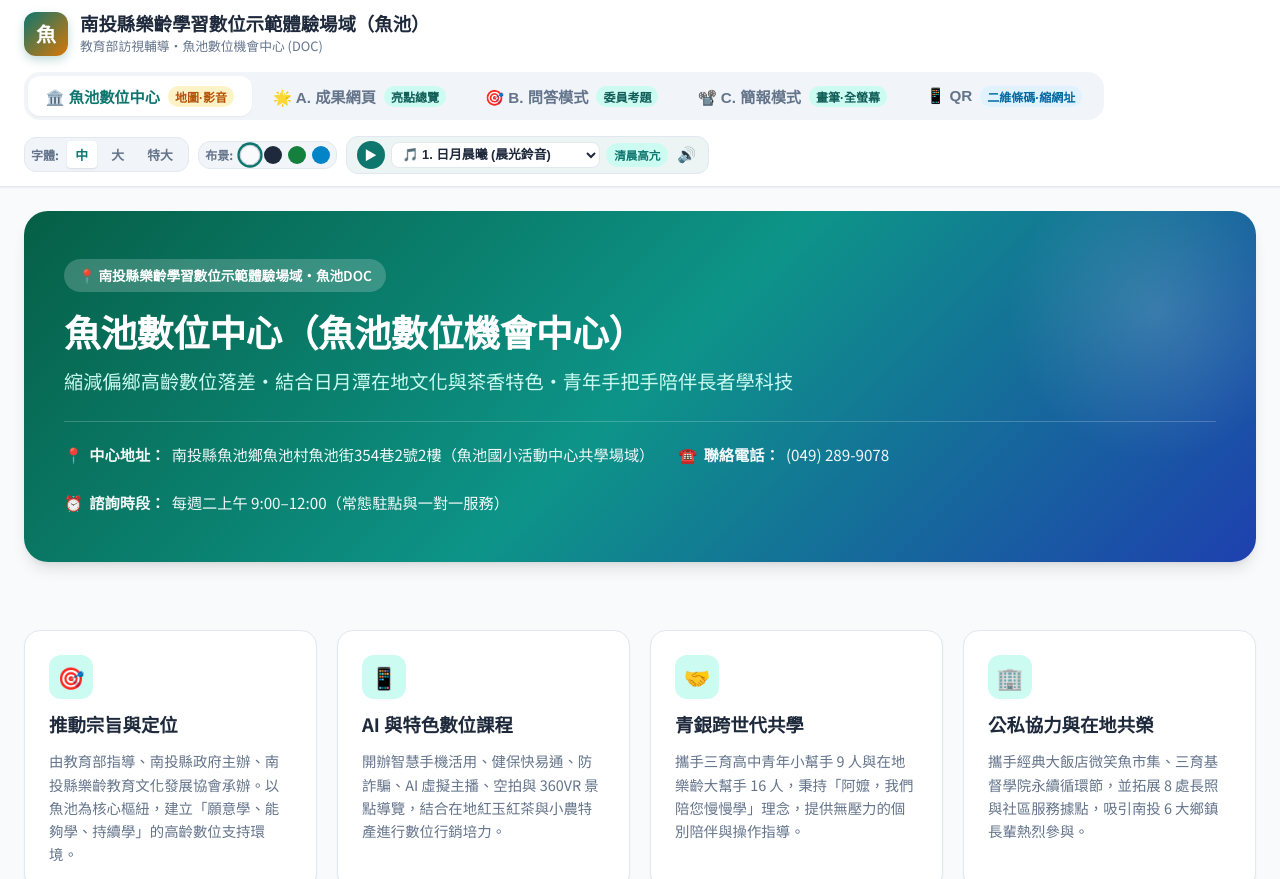
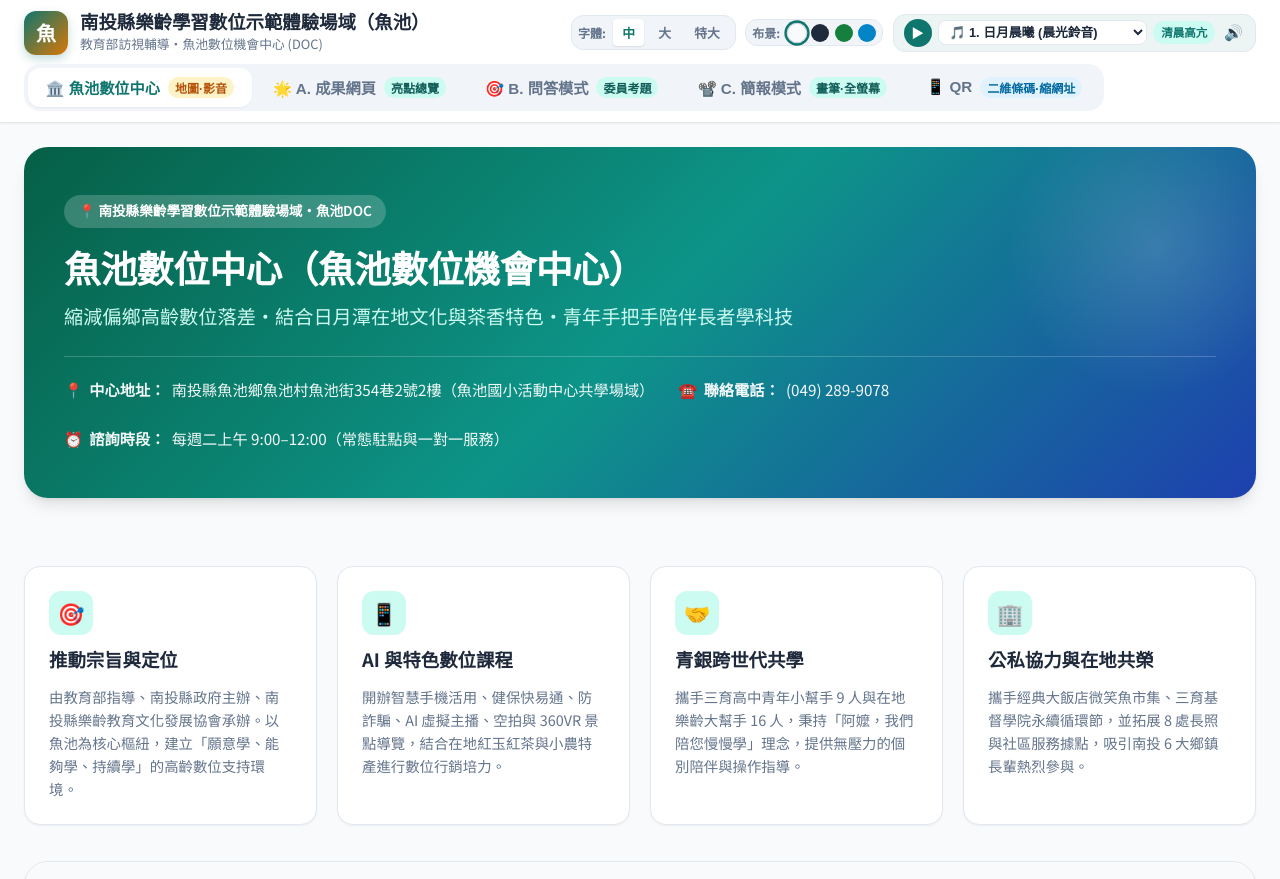
Before and after one commit to yaoshuchin/1151114-yuchi-elderly-digital, a plain HTML site: page index.html in a window 1280 px wide. Shown: the top 879 px of the page. Drawn offline with Linux system fonts and the light colour scheme.

Commit message:
feat: 將字體、布景與水晶音樂工具列移至網頁右上方空白處 (Header Tools to Top-Right)

```diff
--- a/index.html
+++ b/index.html
@@ -15,6 +15,9 @@
   <!-- ================= 頂部全域導覽列 ================= -->
   <header class="site-header">
     <div class="header-container">
+
+      <!-- 頂部列：左側為品牌識別與標題，右上方為字體/布景/音樂工具列 -->
+      <div class="header-top-row">
         <!-- 品牌標誌與標題 -->
         <div class="brand-wrapper" id="brandLogoNav" title="點擊返回魚池數位中心首頁">
           <div class="brand-logo-badge">魚</div>
@@ -24,33 +27,8 @@
           </div>
         </div>
 
-      <!-- 四大核心功能分頁導覽按鈕 -->
-      <nav class="mode-nav-tabs" role="tablist">
-        <button class="mode-tab-btn active" data-mode="modeCenter" role="tab" id="tabModeCenter">
-          <span>🏛️ 魚池數位中心</span>
-          <span class="badge-pill" style="background:#fef3c7; color:#b45309;">地圖·影音</span>
-        </button>
-        <button class="mode-tab-btn" data-mode="modeA" role="tab" id="tabModeA">
-          <span>🌟 A. 成果網頁</span>
-          <span class="badge-pill">亮點總覽</span>
-        </button>
-        <button class="mode-tab-btn" data-mode="modeB" role="tab" id="tabModeB">
-          <span>🎯 B. 問答模式</span>
-          <span class="badge-pill">委員考題</span>
-        </button>
-        <button class="mode-tab-btn" data-mode="modeC" role="tab" id="tabModeC">
-          <span>📽️ C. 簡報模式</span>
-          <span class="badge-pill">畫筆·全螢幕</span>
-        </button>
-        <button class="mode-tab-btn" data-mode="modeQR" role="tab" id="tabModeQR">
-          <span>📱 QR</span>
-          <span class="badge-pill" style="background:#e0f2fe; color:#0369a1;">二維條碼·縮網址</span>
-        </button>
-      </nav>
-
-      <!-- 多功能工具列：字體選中/大/特大、布景選淺/深/綠/藍、水晶音樂4首 -->
-      <div class="header-tools" style="display:flex; align-items:center; gap:0.6rem; flex-wrap:wrap;">
-
+        <!-- 網頁右上方專屬工具列：字體選中/大/特大、布景選淺/深/綠/藍、水晶音樂4首 -->
+        <div class="header-tools" id="headerTools">
           <!-- 字體選擇：中、大、特大 -->
           <div class="control-group-box" title="調整字體大小">
             <span class="control-label">字體:</span>
@@ -80,8 +58,35 @@
             <span class="music-style-pill" id="musicStylePill">清晨高亢</span>
             <button class="music-mute-btn" id="musicMuteBtn" title="切換靜音">🔊</button>
           </div>
+        </div>
+      </div>
 
+      <!-- 下方導覽列：核心功能分頁導覽按鈕 -->
+      <div class="header-nav-row">
+        <nav class="mode-nav-tabs" role="tablist">
+          <button class="mode-tab-btn active" data-mode="modeCenter" role="tab" id="tabModeCenter">
+            <span>🏛️ 魚池數位中心</span>
+            <span class="badge-pill" style="background:#fef3c7; color:#b45309;">地圖·影音</span>
+          </button>
+          <button class="mode-tab-btn" data-mode="modeA" role="tab" id="tabModeA">
+            <span>🌟 A. 成果網頁</span>
+            <span class="badge-pill">亮點總覽</span>
+          </button>
+          <button class="mode-tab-btn" data-mode="modeB" role="tab" id="tabModeB">
+            <span>🎯 B. 問答模式</span>
+            <span class="badge-pill">委員考題</span>
+          </button>
+          <button class="mode-tab-btn" data-mode="modeC" role="tab" id="tabModeC">
+            <span>📽️ C. 簡報模式</span>
+            <span class="badge-pill">畫筆·全螢幕</span>
+          </button>
+          <button class="mode-tab-btn" data-mode="modeQR" role="tab" id="tabModeQR">
+            <span>📱 QR</span>
+            <span class="badge-pill" style="background:#e0f2fe; color:#0369a1;">二維條碼·縮網址</span>
+          </button>
+        </nav>
       </div>
+
     </div>
   </header>
 
--- a/style.css
+++ b/style.css
@@ -81,14 +81,27 @@ body {
 }
 
 .header-container {
-  max-width: 1360px;
+  max-width: 1380px;
   margin: 0 auto;
-  padding: 0.75rem 1.5rem;
+  padding: 0.65rem 1.5rem;
+  display: flex;
+  flex-direction: column;
+  gap: 0.55rem;
+}
+
+.header-top-row {
   display: flex;
   align-items: center;
   justify-content: space-between;
-  gap: 1rem;
+  width: 100%;
+  gap: 1.25rem;
   flex-wrap: wrap;
+}
+
+.header-nav-row {
+  display: flex;
+  align-items: center;
+  width: 100%;
 }
 
 .brand-wrapper {
@@ -172,6 +185,9 @@ body {
   display: flex;
   align-items: center;
   gap: 0.6rem;
+  margin-left: auto;
+  flex-wrap: wrap;
+  justify-content: flex-end;
 }
 
 .tool-btn {
```
Lines whose indentation alone changed are shown as unchanged.
